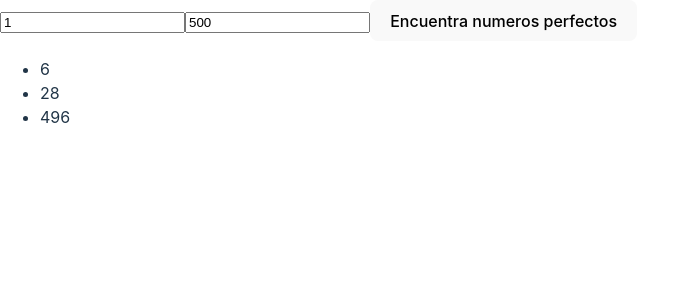
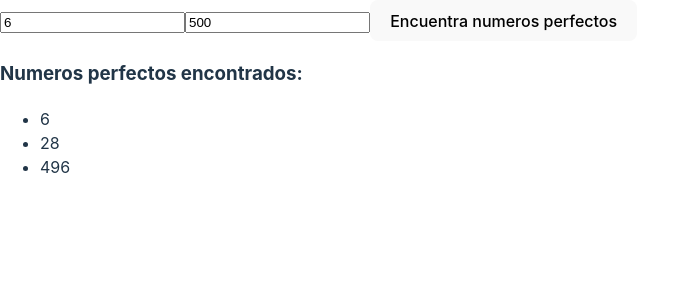
Before and after one commit to sebastianlonre/PerfectNumbers, a React (Vite) app: page / in a window 1280 px wide. Shown: the top 300 px of the page, without its empty margins (0-680 px from the left). Built offline with nearby package versions, Linux system fonts and the light colour scheme.

Commit message:
Update logic of findPerfectNumbers

```diff
--- a/src/HomePage.jsx
+++ b/src/HomePage.jsx
@@ -3,7 +3,7 @@ import { PerfectNumber } from './components/PerfectNumber';
 
 export const HomePage = () => {
 
-  const [minRange, setMinRange] = useState(1);
+  const [minRange, setMinRange] = useState(6);
   const [maxRange, setMaxRange] = useState(500);
 
   return (
--- a/src/components/PerfectNumber.jsx
+++ b/src/components/PerfectNumber.jsx
@@ -6,27 +6,28 @@ export const PerfectNumber = ({ minRange, maxRange }) => {
 
         let sum = 1;
 
-        for (let i = 2; i * i <= number; i++) {
+        for (let i = 2; i <= Math.sqrt(number); i++) {
 
             if (number % i === 0) {
-
                 sum += i;
-
-                if (i * i !== number) {
+                if (i !== Math.sqrt(number)) {
                     sum += number / i;
                 }
+            }
+    }
 
-            }
-        }
-
-        return sum === number && number !== 1;
+        return sum === number;
     }
 
     const findPerfectNumbers = ( minRange, maxRange ) => {
 
+        if (minRange < 2) minRange = 2;
+        if (minRange > 6 && minRange < 28) minRange = 28;
+        if (minRange % 2 !== 0) minRange++;
+
         let arrayPerfectNumbers = [];
 
-        for (let i=minRange; i<=maxRange; i++){
+        for (let i=minRange; i<=maxRange; i+=2){
             if (IsPerfectNumber(i)){
                 arrayPerfectNumbers.push(i);
             }
@@ -40,11 +41,21 @@ export const PerfectNumber = ({ minRange, maxRange }) => {
 
   return (
     <>
-        <ul>
-            {perfectNumbers.map((num)=>(
-                <li key={num}>{num}</li>
+         {perfectNumbers.length > 0 && (
+        <div>
+          <h3>Numeros perfectos encontrados:</h3>
+          <ul>
+            {perfectNumbers.map((number) => (
+              <li key={number}>{number}</li>
             ))}
-        </ul>
+          </ul>
+        </div>
+      )}
+       {perfectNumbers.length === 0 && (
+        <div>
+          <h3>En el rango no hay numeros perfectos</h3>
+        </div>
+      )}
     </>
   );
 };
```
